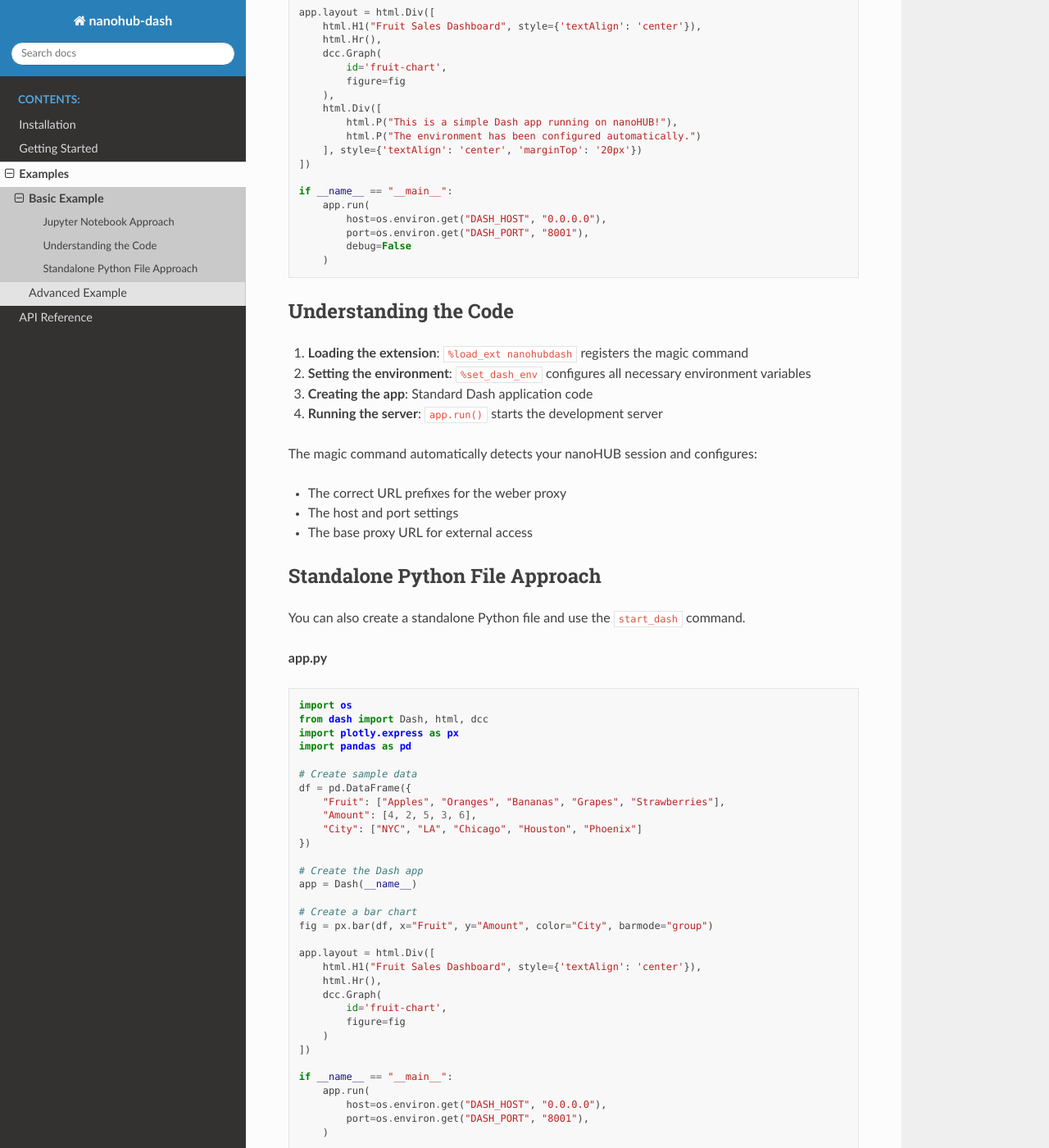
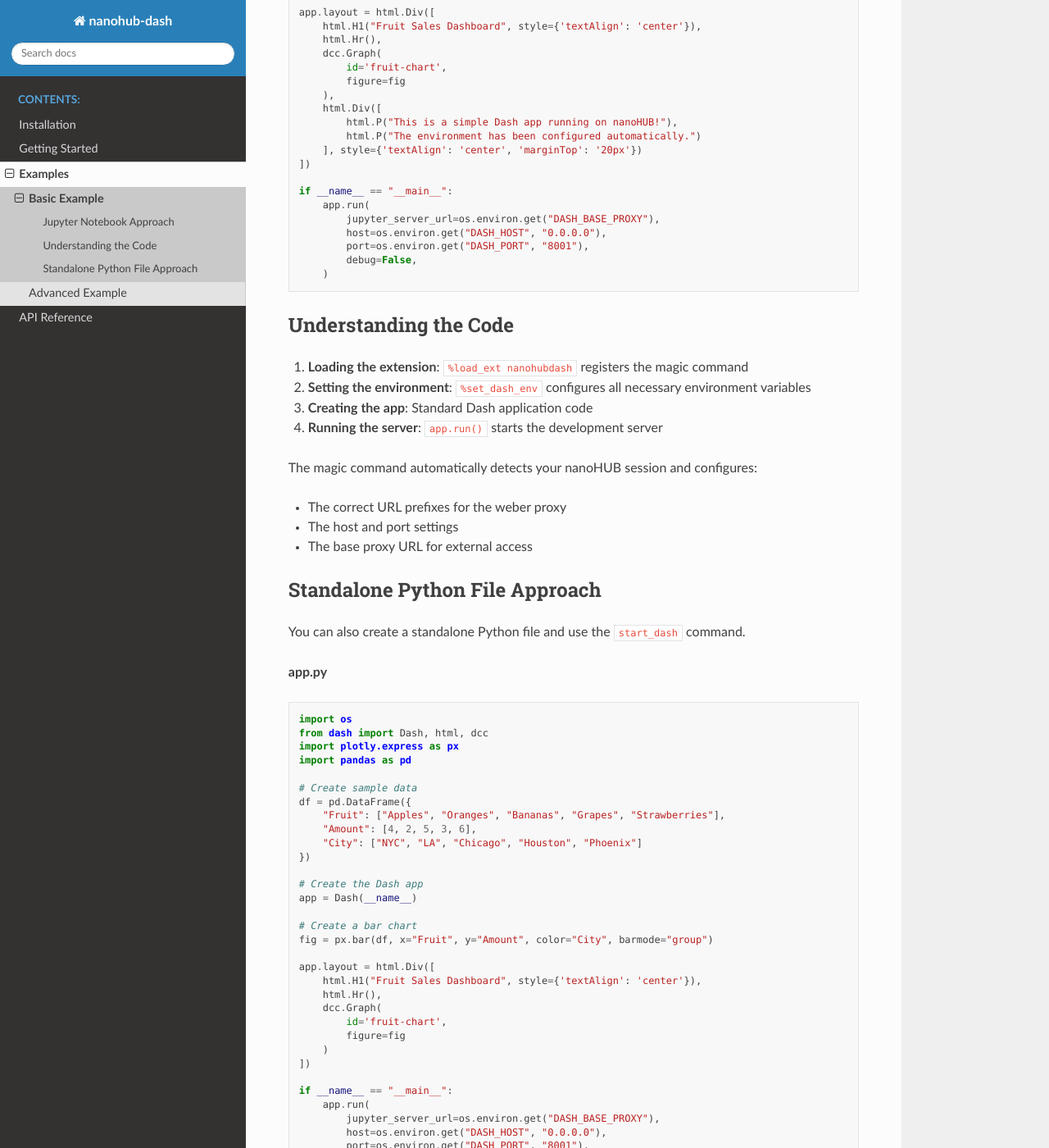
Before and after one commit to denphi/nanohub-dash, a Sphinx documentation site: the page built from docs/source/examples/basic_example.rst, in a window 1280 px wide and 1400 px high, scrolled down 800 px. Shown: the whole window at 82% size. Built offline with Sphinx 7.4.7 and the Read the Docs theme 3.1.0, drawn with Linux system fonts in a browser that asks for light colours.

Commit message:
examples adding env variables

```diff
--- a/docs/source/examples/advanced_example.rst
+++ b/docs/source/examples/advanced_example.rst
@@ -264,9 +264,10 @@ This example creates an interactive data exploration dashboard with:
 
    if __name__ == "__main__":
        app.run(
+           jupyter_server_url=os.environ.get("DASH_BASE_PROXY"),
            host=os.environ.get("DASH_HOST", "0.0.0.0"),
            port=os.environ.get("DASH_PORT", "8001"),
-           debug=False
+           debug=False,
        )
 
 Key Features Demonstrated
--- a/docs/source/examples/basic_example.rst
+++ b/docs/source/examples/basic_example.rst
@@ -52,9 +52,10 @@ Create a new Jupyter notebook on nanoHUB and add the following cells:
 
    if __name__ == "__main__":
        app.run(
+           jupyter_server_url=os.environ.get("DASH_BASE_PROXY"),
            host=os.environ.get("DASH_HOST", "0.0.0.0"),
            port=os.environ.get("DASH_PORT", "8001"),
-           debug=False
+           debug=False,
        )
 
 Understanding the Code
@@ -109,6 +110,7 @@ You can also create a standalone Python file and use the ``start_dash`` command.
 
    if __name__ == "__main__":
        app.run(
+           jupyter_server_url=os.environ.get("DASH_BASE_PROXY"),
            host=os.environ.get("DASH_HOST", "0.0.0.0"),
            port=os.environ.get("DASH_PORT", "8001"),
        )
--- a/docs/source/getting_started.rst
+++ b/docs/source/getting_started.rst
@@ -114,6 +114,7 @@ Your Dash application file must define an ``app`` variable that is a Dash instan
 
    if __name__ == "__main__":
        app.run(
+           jupyter_server_url=os.environ.get("DASH_BASE_PROXY"),
            host=os.environ.get("DASH_HOST", "0.0.0.0"),
            port=os.environ.get("DASH_PORT", "8001"),
        )
```
Also changed, not shown: README.md (+1 -0 lines).
